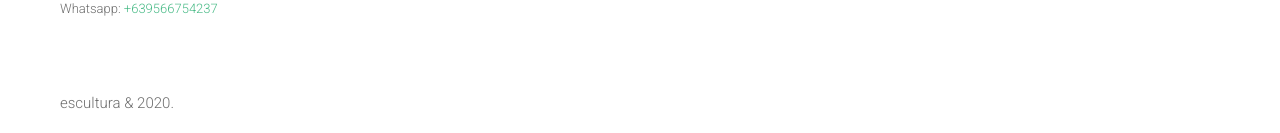
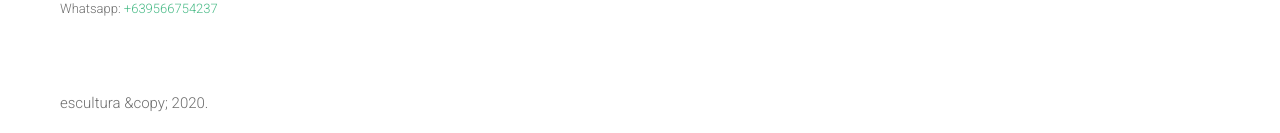
Before and after one commit to esculturajerome/jescultura, a React (Create React App) app: page / in a window 1280 px wide. Shown: the part 819-952 px from the top of the page. Built offline with nearby package versions, Linux system fonts and the light colour scheme.

Commit message:
jescultura | Fixed footer text

```diff
--- a/src/components/Sidebar.js
+++ b/src/components/Sidebar.js
@@ -40,7 +40,7 @@ class Sidebar extends React.Component {
                     </li>
                   </ul>
                 </nav>
-                <Contacts footer={"escultura & 2020"} />
+                <Contacts footer={"escultura &copy; 2020"} />
               </div>
             </header>
           </div>
```
